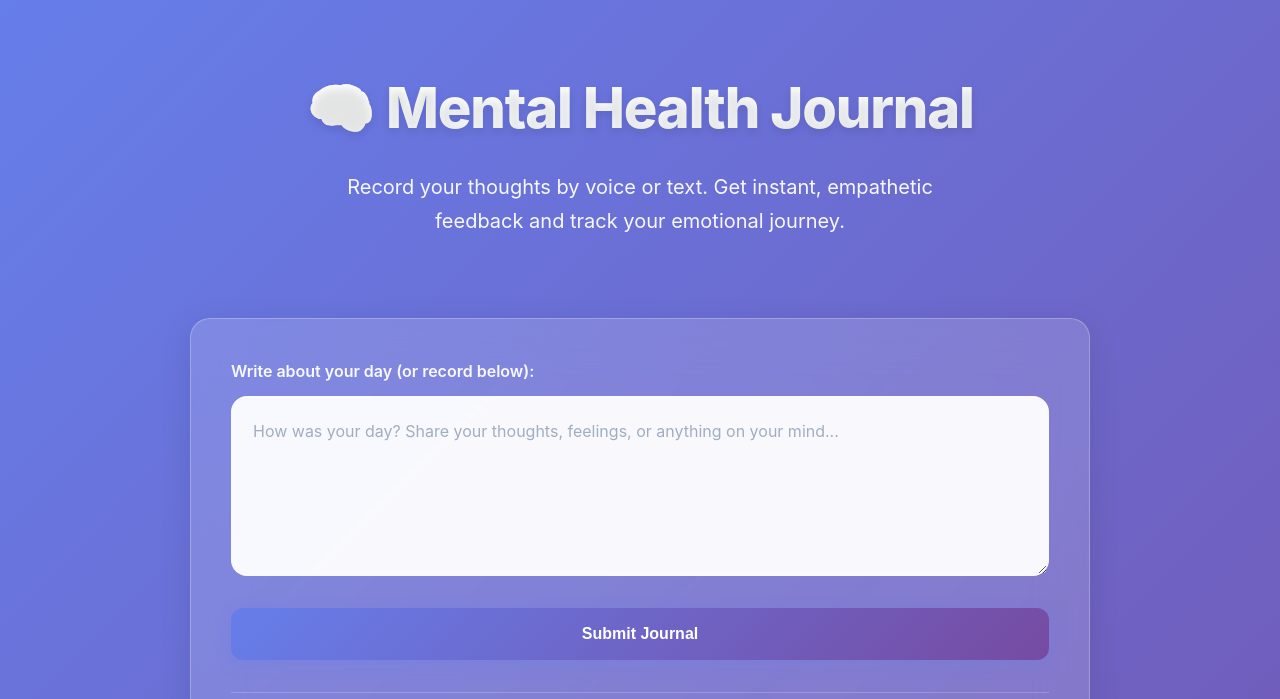
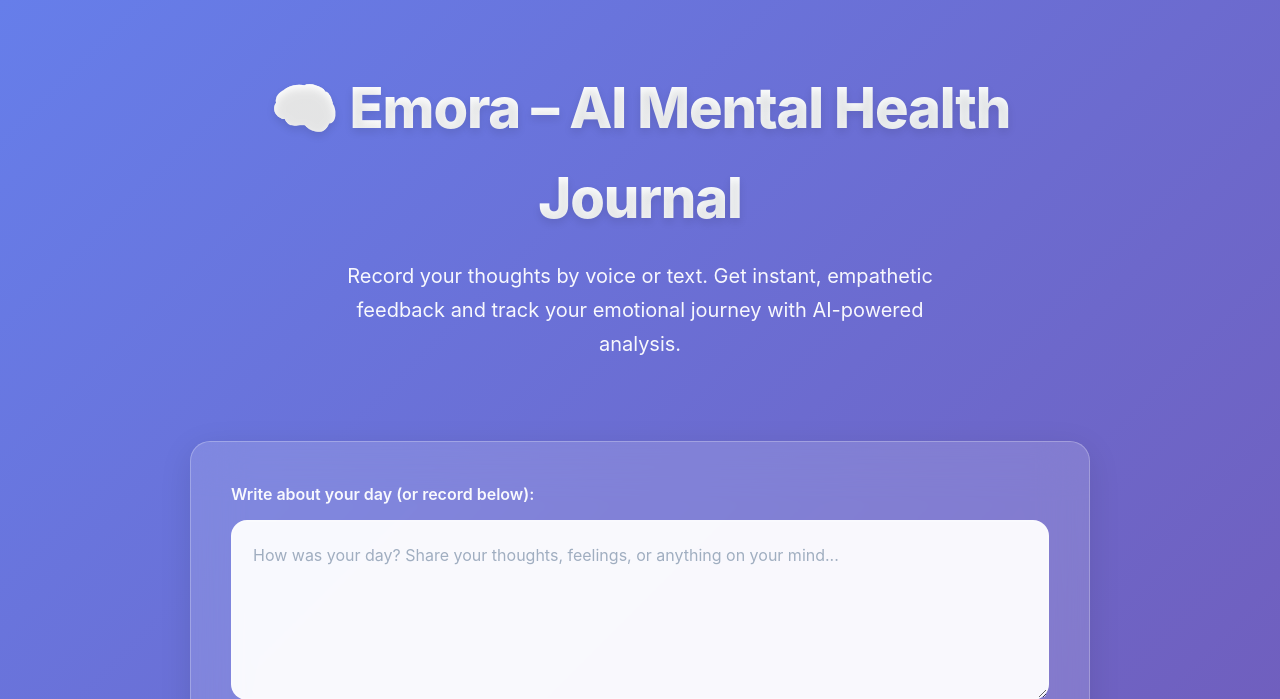
Before and after one commit to toobajatoi/Emora, a Flask app: page / in a window 1280 px wide. Shown: the top 699 px of the page. Run offline with Flask 3, Linux system fonts and the light colour scheme; some libraries are stand-ins or nearby versions.

Commit message:
Update app name to Emora  AI Mental Health Journal

```diff
--- a/static/css/style.css
+++ b/static/css/style.css
@@ -1,5 +1,5 @@
 /*
-Modern Mental Health Journal App
+Emora – AI Mental Health Journal App
 Created by Tooba Jatoi
 */
 
--- a/templates/dashboard.html
+++ b/templates/dashboard.html
@@ -3,7 +3,7 @@
 <head>
     <meta charset="UTF-8">
     <meta name="viewport" content="width=device-width, initial-scale=1.0">
-    <title>Mental Health Journals - Live Dashboard</title>
+    <title>Emora – AI Mental Health Journal - Live Dashboard</title>
     <link rel="stylesheet" href="{{ url_for('static', filename='css/style.css') }}">
     <link rel="preconnect" href="https://fonts.googleapis.com">
     <link rel="preconnect" href="https://fonts.gstatic.com" crossorigin>
@@ -185,7 +185,7 @@
     <div class="dashboard-wrapper">
         <div class="dashboard-container">
             <header class="header">
-                <h1 class="dashboard-title">🧠 Mental Health Journals</h1>
+                <h1 class="dashboard-title">🧠 Emora – AI Mental Health Journal</h1>
                 <p class="dashboard-subtitle">Real-time emotional analysis dashboard</p>
             </header>
 
--- a/templates/index.html
+++ b/templates/index.html
@@ -3,8 +3,8 @@
 <head>
     <meta charset="UTF-8">
     <meta name="viewport" content="width=device-width, initial-scale=1.0">
-    <title>Mental Health Journal - Your Personal Wellness Companion</title>
-    <meta name="description" content="Record your thoughts by voice or text. Get instant, empathetic feedback and track your emotional journey.">
+    <title>Emora – AI Mental Health Journal</title>
+    <meta name="description" content="Record your thoughts by voice or text. Get instant, empathetic feedback and track your emotional journey with AI-powered analysis.">
     <link rel="stylesheet" href="{{ url_for('static', filename='css/style.css') }}">
     <!-- Remove CDN socket.io -->
     <!-- <script src="https://cdnjs.cloudflare.com/ajax/libs/socket.io/4.0.1/socket.io.js"></script> -->
@@ -15,8 +15,8 @@
         <div class="container">
             <!-- Header -->
             <header class="header">
-                <h1 class="main-title">🧠 Mental Health Journal</h1>
-                <p class="subtitle">Record your thoughts by voice or text. Get instant, empathetic feedback and track your emotional journey.</p>
+                <h1 class="main-title">🧠 Emora – AI Mental Health Journal</h1>
+                <p class="subtitle">Record your thoughts by voice or text. Get instant, empathetic feedback and track your emotional journey with AI-powered analysis.</p>
             </header>
 
             <!-- Journal Entry Card -->
```
Also changed, not shown: README.md.
